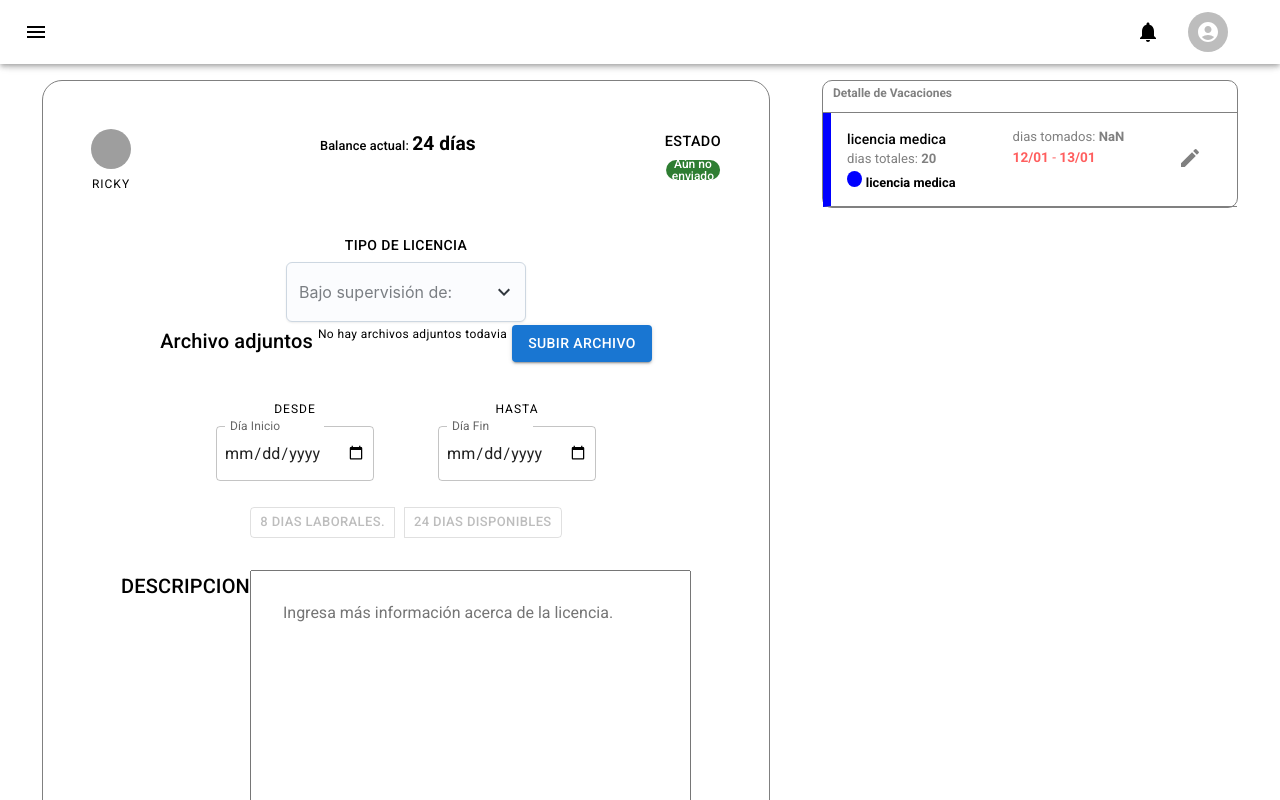
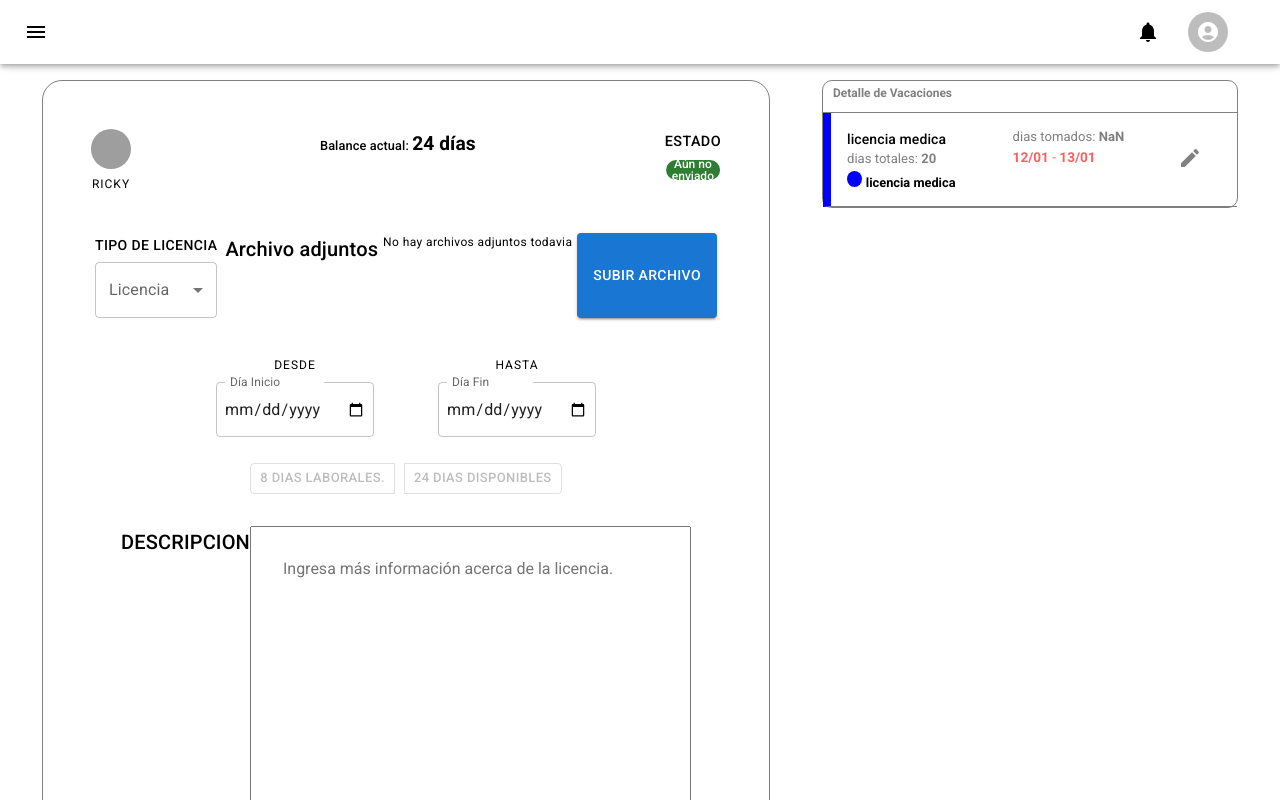
Before and after one commit to PJoaquin-adviters/Proyecto-final-adviters, a React (Create React App) app: page /cargarLicencia in a window 1280 px wide. Shown: the top 800 px of the page. Built offline with nearby package versions, Linux system fonts and the light colour scheme; grey boxes are pictures that could not be loaded.

Commit message:
Arregla el select
Ahora guarda información de manera dinámica

```diff
--- a/src/Pages/CargarLicenciaPage/CargarLicenciaPage.jsx
+++ b/src/Pages/CargarLicenciaPage/CargarLicenciaPage.jsx
@@ -127,29 +127,23 @@ const CargarLicenciaPage = () => {
                   TIPO DE LICENCIA
                 </Typography>
 
-                <FormControl error={errores.supervisor}>
-                <Select
-                  name="idLicenceType"
-                  placeholder="Bajo supervisión de: "
-                  indicator={<KeyboardArrowDown />}
-                  sx={{
-                    width: 240,
-                    height: 60,
-                    [`& .${selectClasses.indicator}`]: {
-                      transition: "0.2s",
-                      [`&.${selectClasses.expanded}`]: {
-                        transform: "rotate(-180deg)",
-                      },
-                    },
-                  }}
-                  onChange= {(e) => {handleChange(e, "idLicenceType")}}
+
+                <TextField
+                select
+                label="Licencia"
+                onChange= {(e) => {handleChange(e, "idLicenceType")}}
+                value={form?.idLicenceType}
+                indicator={<KeyboardArrowDown />}
+                placeholder="licencia"
+                name="idLicenceType"
+                error={errores.supervisor}
+                helpertext={errores.supervisor}
                 >
-                  <Option value={0}>Licencia médica</Option>
-                  <Option value={1}>Vacaciones</Option>
-                  <Option value={2}>Dia de estudio</Option>
-                </Select>
-                <FormHelperText>{errores.supervisor}</FormHelperText>
-                </FormControl>
+                  <MenuItem value={0}>Licencia médica</MenuItem>
+                  <MenuItem value={1}>Vacaciones</MenuItem>
+                  <MenuItem value={2}>Dia de estudio</MenuItem>
+
+                </TextField>
 
 
 
```
